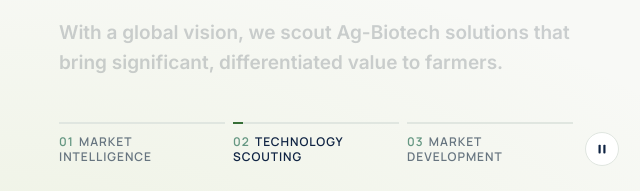
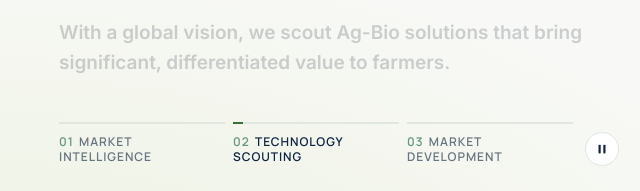
Before and after one commit to teoofinelli/sbi-web, a plain HTML site: page index.html in a window 1280 px wide. Shown: the part 461-652 px from the top of the page, 13-653 px from the left. Drawn offline with Linux system fonts and the light colour scheme.

Commit message:
Hero: Ag-Bio en el mensaje de valor para el agricultor
Co-Authored-By: Claude Opus 5.5 <noreply@anthropic.com>

```diff
--- a/i18n.js
+++ b/i18n.js
@@ -15,7 +15,7 @@
     "hero.eyebrow": "<span class=\"nowrap\">Ag-Biotech</span> · Del mundo a <span class=\"nowrap\">Latinoamérica</span>",
     "hero.tagline": "<span class=\"nowrap\">Tecnología global.</span> <span class=\"nowrap accent\">Inteligencia local.</span> <span class=\"nowrap\">Crecimiento regional.</span>",
     "hero.slide1": "Conectamos la innovación agrícola global con oportunidades reales de mercado.",
-    "hero.slide2": "Con una visión global, buscamos soluciones <span class=\"nowrap\">Ag-Biotech</span> que aporten un valor diferencial significativo al agricultor.",
+    "hero.slide2": "Con una visión global, buscamos soluciones <span class=\"nowrap\">Ag-Bio</span> que aporten un valor diferencial significativo al agricultor.",
     "hero.slide3": "Transformamos la innovación en negocios viables y crecimiento sostenible en toda Latinoamérica.",
     "hero.tab1": "<span class=\"tab-num\">01</span> Inteligencia de mercado<span class=\"tab-progress\"></span>",
     "hero.tab2": "<span class=\"tab-num\">02</span> Scouting tecnológico<span class=\"tab-progress\"></span>",
--- a/index.html
+++ b/index.html
@@ -71,7 +71,7 @@
                 <p class="slide-lead" data-i18n="hero.slide1">Connecting global agricultural innovation with real market opportunities.</p>
               </div>
               <div class="slide" data-index="1" role="group" aria-roledescription="slide" aria-label="2 of 3">
-                <p class="slide-lead" data-i18n="hero.slide2">With a global vision, we scout <span class="nowrap">Ag-Biotech</span> solutions that bring significant, differentiated value to farmers.</p>
+                <p class="slide-lead" data-i18n="hero.slide2">With a global vision, we scout <span class="nowrap">Ag-Bio</span> solutions that bring significant, differentiated value to farmers.</p>
               </div>
               <div class="slide" data-index="2" role="group" aria-roledescription="slide" aria-label="3 of 3">
                 <p class="slide-lead" data-i18n="hero.slide3">We turn innovation into viable business and sustainable growth across Latin America.</p>
@@ -340,7 +340,7 @@
     </div>
   </footer>
 
-  <script src="i18n.js?v=12"></script>
+  <script src="i18n.js?v=13"></script>
   <script src="main.js?v=8" defer></script>
 </body>
 </html>
```
